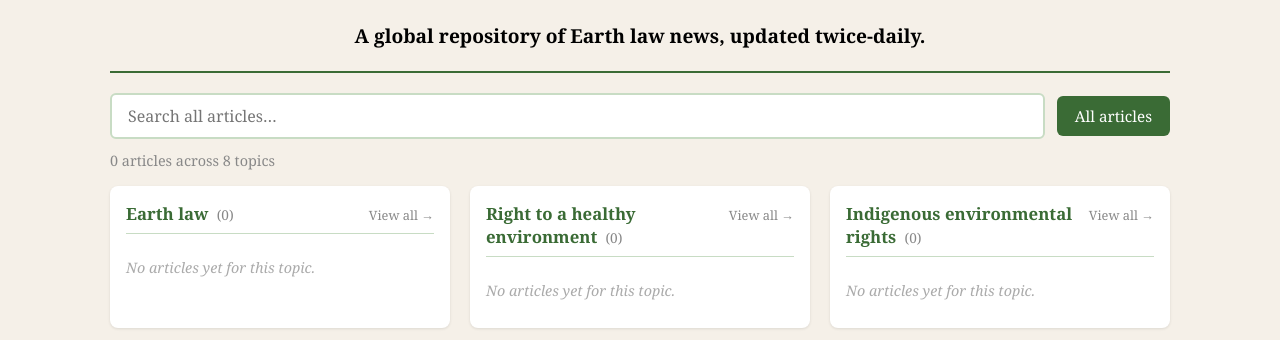
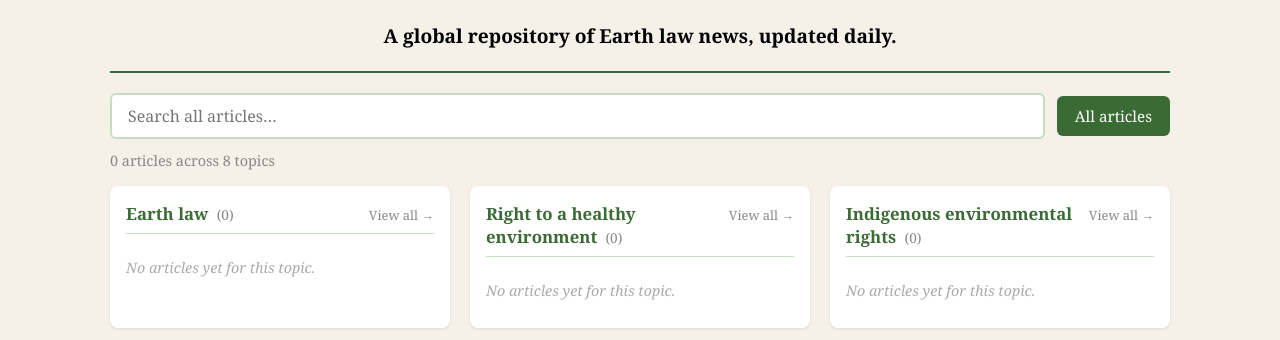
Before and after one commit to zepelinedit-jpg/earth-law-tracker, a Flask app: page / in a window 1280 px wide. Shown: the part 202-542 px from the top of the page. Run offline with Flask 3, Linux system fonts and the light colour scheme; data that the repository does not hold is empty; some libraries are stand-ins or nearby versions.

Commit message:
Fix keynote tagline: twice-daily → daily
Co-Authored-By: Claude Sonnet 4.6 <noreply@anthropic.com>

```diff
--- a/templates/index.html
+++ b/templates/index.html
@@ -230,7 +230,7 @@
         </div>
     </header>
 
-    <p class="keynote">A global repository of Earth law news, updated twice-daily.</p>
+    <p class="keynote">A global repository of Earth law news, updated daily.</p>
     <hr class="divider">
 
     {% if tiles %}
```
